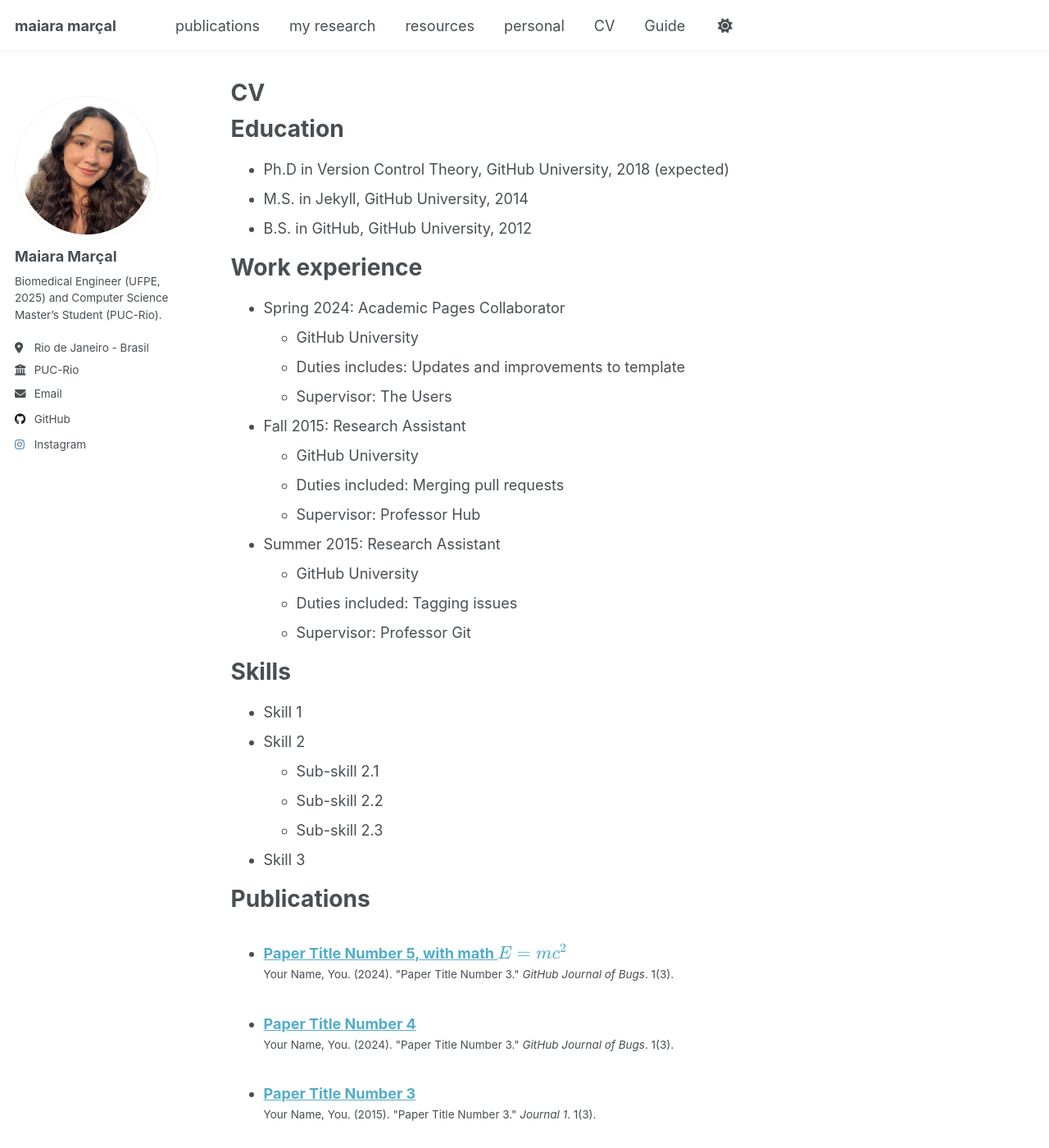
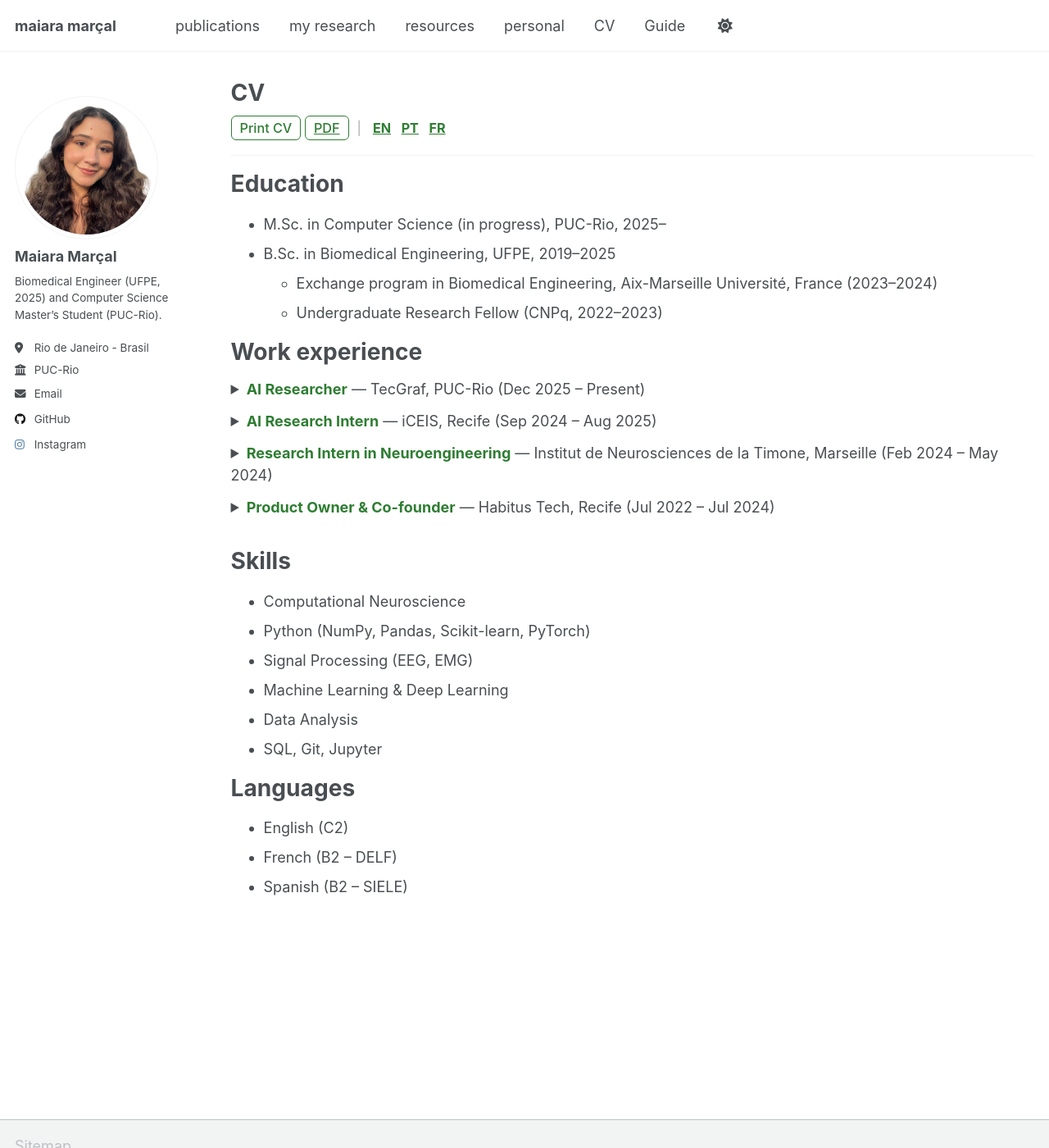
Before and after one commit to maiaramaaraujo/maiaramaaraujo.github.io, a Jekyll site: the page built from _pages/cv.md, in a window 1280 px wide and 1400 px high. Shown: the whole window at 82% size. Built offline with Jekyll 4.4.1, drawn with Linux system fonts in a browser that asks for light colours; a script that is not in the unit is left out; some of the changed text lies outside the part shown.

Commit message:
Update cv.md

```diff
--- a/_pages/cv.md
+++ b/_pages/cv.md
@@ -9,56 +9,207 @@ redirect_from:
 
 {% include base_path %}
 
+<!-- CV ACTIONS -->
+<div class="cv-actions">
+
+  <span class="cv-action-group">
+    <button onclick="window.print()" class="cv-btn">Print CV</button>
+    <a href="/files/cv_en.pdf" target="_blank" class="cv-btn">PDF</a>
+  </span>
+
+  <span class="cv-divider">|</span>
+
+  <span class="cv-action-group">
+    <a href="/files/cv_en.pdf" target="_blank" class="cv-lang">EN</a>
+    <a href="/files/cv_pt.pdf" target="_blank" class="cv-lang">PT</a>
+    <a href="/files/cv_fr.pdf" target="_blank" class="cv-lang">FR</a>
+  </span>
+
+</div>
+
+<hr>
+
 Education
 ======
-* Ph.D in Version Control Theory, GitHub University, 2018 (expected)
-* M.S. in Jekyll, GitHub University, 2014
-* B.S. in GitHub, GitHub University, 2012
+* M.Sc. in Computer Science (in progress), PUC-Rio, 2025–
+* B.Sc. in Biomedical Engineering, UFPE, 2019–2025
+  * Exchange program in Biomedical Engineering, Aix-Marseille Université, France (2023–2024)
+  * Undergraduate Research Fellow (CNPq, 2022–2023)
 
 Work experience
 ======
-* Spring 2024: Academic Pages Collaborator
-  * GitHub University
-  * Duties includes: Updates and improvements to template
-  * Supervisor: The Users
 
-* Fall 2015: Research Assistant
-  * GitHub University
-  * Duties included: Merging pull requests
-  * Supervisor: Professor Hub
+<div class="cv-section">
 
-* Summer 2015: Research Assistant
-  * GitHub University
-  * Duties included: Tagging issues
-  * Supervisor: Professor Git
+  <details>
+    <summary>
+      <span class="cv-title">AI Researcher</span> — TecGraf, PUC-Rio (Dec 2025 – Present)
+    </summary>
+    <div class="cv-content">
+      <ul>
+        <li>Developed neural decoding pipelines using EEG data in Python (MNE, SciPy), including preprocessing, feature engineering, and multichannel time-series analysis.</li>
+        <li>Implemented machine learning and deep learning models.</li>
+        <li>Applied explainable AI techniques for model interpretation and spatiotemporal relevance mapping.</li>
+      </ul>
+    </div>
+  </details>
+
+  <details>
+    <summary>
+      <span class="cv-title">AI Research Intern</span> — iCEIS, Recife (Sep 2024 – Aug 2025)
+    </summary>
+    <div class="cv-content">
+      <ul>
+        <li>Worked on AI models applied to EEG data for autism diagnosis support.</li>
+        <li>Built data pipelines including preprocessing, dimensionality reduction, and feature engineering.</li>
+        <li>Implemented and optimized ML/DL models for classification of neural patterns.</li>
+        <li>Co-authored publications in CBIC 2025 and IEEE LA-CCI 2025.</li>
+      </ul>
+    </div>
+  </details>
+
+  <details>
+    <summary>
+      <span class="cv-title">Research Intern in Neuroengineering</span> — Institut de Neurosciences de la Timone, Marseille (Feb 2024 – May 2024)
+    </summary>
+    <div class="cv-content">
+      <ul>
+        <li>Applied machine learning models to predict motor parameters from neural signals.</li>
+        <li>Worked with high-dimensional time-series data and feature selection.</li>
+      </ul>
+    </div>
+  </details>
+
+  <details>
+    <summary>
+      <span class="cv-title">Product Owner & Co-founder</span> — Habitus Tech, Recife (Jul 2022 – Jul 2024)
+    </summary>
+    <div class="cv-content">
+      <ul>
+        <li>Led product strategy and development of tech solutions.</li>
+        <li>Designed interfaces and conducted usability testing.</li>
+        <li>Worked on documentation and user experience optimization.</li>
+      </ul>
+    </div>
+  </details>
+
+</div>
 
 Skills
 ======
-* Skill 1
-* Skill 2
-  * Sub-skill 2.1
-  * Sub-skill 2.2
-  * Sub-skill 2.3
-* Skill 3
+* Computational Neuroscience
+* Python (NumPy, Pandas, Scikit-learn, PyTorch)
+* Signal Processing (EEG, EMG)
+* Machine Learning & Deep Learning
+* Data Analysis
+* SQL, Git, Jupyter
 
-Publications
+Languages
 ======
-  <ul>{% for post in site.publications reversed %}
-    {% include archive-single-cv.html %}
-  {% endfor %}</ul>
+* English (C2)
+* French (B2 – DELF)
+* Spanish (B2 – SIELE)
 
-Talks
-======
-  <ul>{% for post in site.talks reversed %}
-    {% include archive-single-talk-cv.html  %}
-  {% endfor %}</ul>
+<style>
+.cv-section details {
+  margin-bottom: 12px;
+}
 
-Teaching
-======
-  <ul>{% for post in site.teaching reversed %}
-    {% include archive-single-cv.html %}
-  {% endfor %}</ul>
+.cv-section summary {
+  cursor: pointer;
+}
 
-Service and leadership
-======
-* Currently signed in to 43 different slack teams
+.cv-title {
+  color: #2e7d32;
+  font-weight: bold;
+}
+
+.cv-content {
+  margin-left: 15px;
+  margin-top: 8px;
+}
+
+.cv-content ul {
+  margin: 0;
+  padding-left: 18px;
+}
+
+/* KEYWORD HIGHLIGHT */
+.highlight {
+  color: #2e7d32;
+  font-weight: 600;
+}
+
+/* CV ACTIONS */
+.cv-actions {
+  display: flex;
+  align-items: center;
+  gap: 10px;
+  margin-bottom: 10px;
+  font-size: 0.9em;
+}
+
+.cv-btn {
+  background: none;
+  border: 1px solid #2e7d32;
+  color: #2e7d32;
+  padding: 4px 10px;
+  border-radius: 6px;
+  cursor: pointer;
+  text-decoration: none;
+  font-weight: 500;
+}
+
+.cv-btn:hover {
+  background: #2e7d32;
+  color: white;
+}
+
+.cv-lang {
+  margin: 0 4px;
+  color: #2e7d32;
+  text-decoration: none;
+  font-weight: bold;
+}
+
+.cv-lang:hover {
+  text-decoration: underline;
+}
+
+.cv-divider {
+  color: #aaa;
+}
+</style>
+
+<script>
+document.addEventListener("DOMContentLoaded", function() {
+
+  const keywords = [
+    "EEG",
+    "machine learning",
+    "deep learning",
+    "Python",
+    "XAI",
+    "MNE",
+    "SciPy",
+    "PyTorch",
+    "scikit-learn",
+    "time-series",
+    "signal processing"
+  ];
+
+  const content = document.querySelectorAll(".cv-content li");
+
+  content.forEach(item => {
+    let text = item.innerHTML;
+
+    keywords.forEach(keyword => {
+      const regex = new RegExp(`(${keyword})`, "gi");
+      text = text.replace(regex, '<span class="highlight">$1</span>');
+    });
+
+    item.innerHTML = text;
+  });
+
+});
+</script>
```
